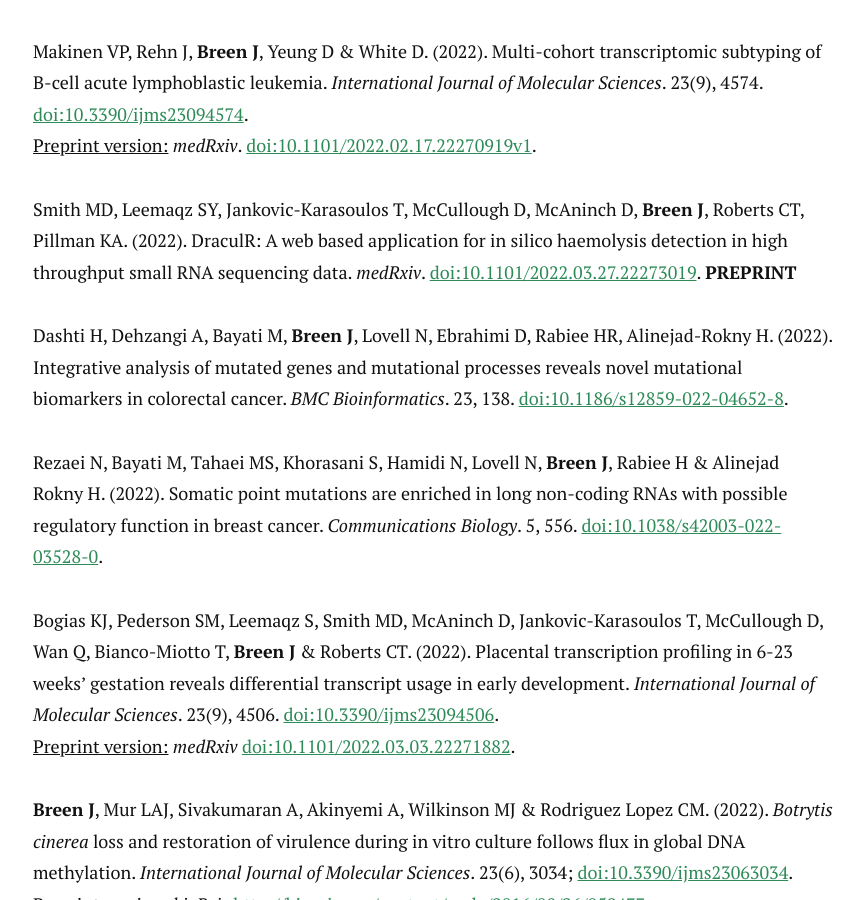
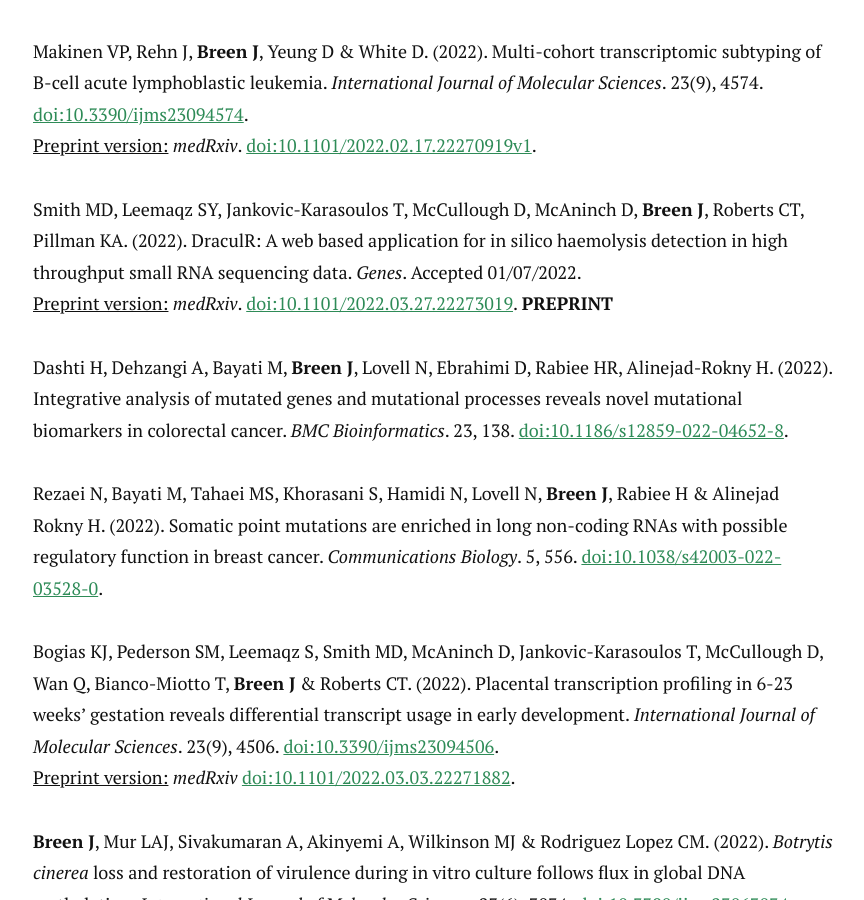
Before and after one commit to jimmybgammyknee/jimmybgammyknee.github.io, a Jekyll site: the page built from cv.md, in a window 1280 px wide and 900 px high, scrolled down 2105 px. Shown: the whole window, without its empty margins (207-1071 px from the left). Built offline with Jekyll 4.4.1, drawn with Linux system fonts in a browser that asks for light colours; nearby versions of some CDN libraries.

Commit message:
Update cv.md

```diff
--- a/cv.md
+++ b/cv.md
@@ -70,7 +70,8 @@
 Makinen VP, Rehn J, **Breen J**, Yeung D & White D. (2022). Multi-cohort transcriptomic subtyping of B-cell acute lymphoblastic leukemia. _International Journal of Molecular Sciences_. 23(9), 4574. [doi:10.3390/ijms23094574](https://doi.org/10.3390/ijms23094574).
 <u>Preprint version:</u> _medRxiv_. [doi:10.1101/2022.02.17.22270919v1](https://www.medrxiv.org/content/10.1101/2022.02.17.22270919v1).
 
-Smith MD, Leemaqz SY, Jankovic-Karasoulos T, McCullough D, McAninch D, **Breen J**, Roberts CT, Pillman KA. (2022). DraculR: A web based application for in silico haemolysis detection in high throughput small RNA sequencing data. _medRxiv_. [doi:10.1101/2022.03.27.22273019](https://doi.org/10.1101/2022.03.27.22273019). **PREPRINT**
+Smith MD, Leemaqz SY, Jankovic-Karasoulos T, McCullough D, McAninch D, **Breen J**, Roberts CT, Pillman KA. (2022). DraculR: A web based application for in silico haemolysis detection in high throughput small RNA sequencing data. _Genes_. Accepted 01/07/2022.
+<u>Preprint version:</u> _medRxiv_. [doi:10.1101/2022.03.27.22273019](https://doi.org/10.1101/2022.03.27.22273019). **PREPRINT**
 
 Dashti H, Dehzangi A, Bayati M, **Breen J**, Lovell N, Ebrahimi D, Rabiee HR, Alinejad-Rokny H. (2022). Integrative analysis of mutated genes and mutational processes reveals novel mutational biomarkers in colorectal cancer. _BMC Bioinformatics_. 23, 138. [doi:10.1186/s12859-022-04652-8](https://doi.org/10.1186/s12859-022-04652-8).
 
```
